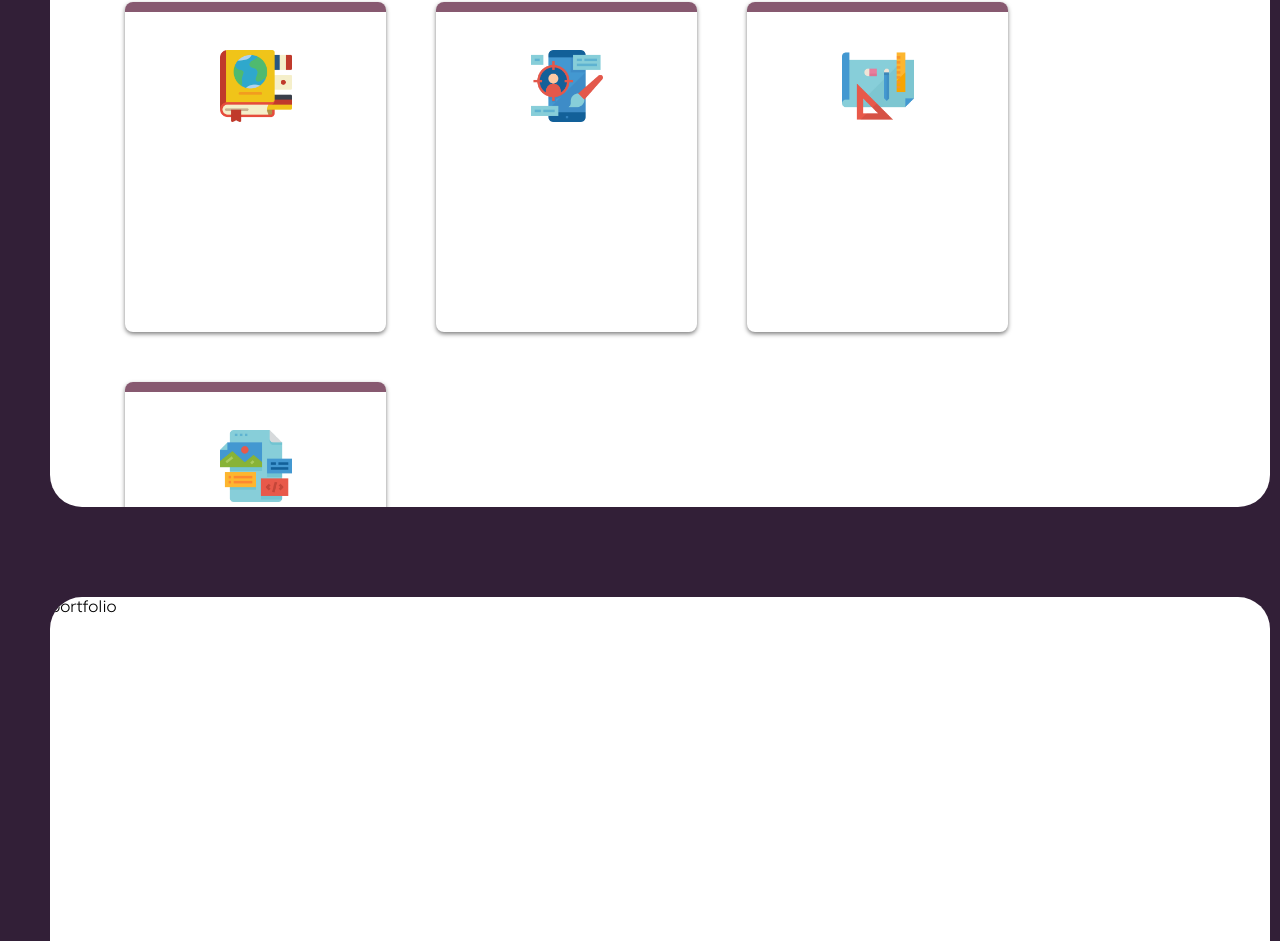
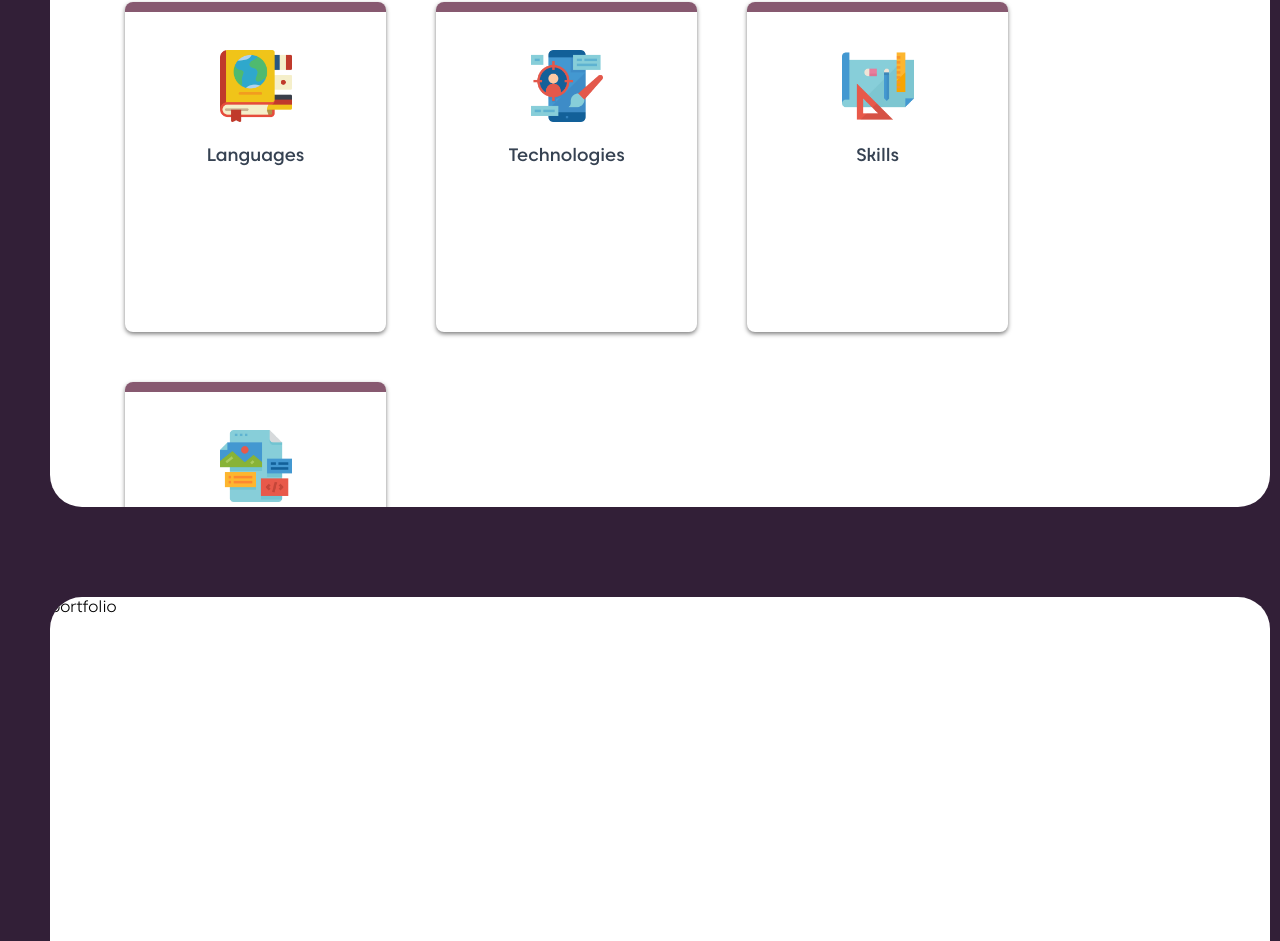
Before and after one commit to MarchCastro/NewPersonalPortfolio, a Vue app: page / in a window 1280 px wide. Shown: the part 1923-2864 px from the top of the page. Built offline with nearby package versions, Linux system fonts and the light colour scheme.

Commit message:
title for each card

```diff
--- a/src/components/ProfessionalBackgroundCard.vue
+++ b/src/components/ProfessionalBackgroundCard.vue
@@ -12,21 +12,36 @@
         <div class="skill-card">
           <div class="top-card-rectangle"></div>
           <img class="card-icon" src="../assets/img/languages.png">
+          <div class="title-card-div">
+            <p class="title-card"> Languages </p>
+          </div>
+          <ul>
+            <li></li>
+          </ul>
         </div>
         <!--Technologies card -->
         <div class="skill-card">
           <div class="top-card-rectangle"></div>
           <img class="card-icon" src="../assets/img/technologies.png">
+          <div class="title-card-div">
+            <p class="title-card"> Technologies </p>
+          </div>
         </div>
         <!--Skills card -->
         <div class="skill-card">
           <div class="top-card-rectangle"></div>
           <img class="card-icon" src="../assets/img/skills1.png">
+          <div class="title-card-div">
+            <p class="title-card"> Skills </p>
+          </div>
         </div>
         <!--Tools card -->
         <div class="skill-card">
           <div class="top-card-rectangle"></div>
           <img class="card-icon" src="../assets/img/code1.png">
+          <div class="title-card-div">
+            <p class="title-card"> Dev. tools </p>
+          </div>
         </div>
       </div>
     </div>
@@ -80,6 +95,25 @@ export default {
     margin-top: 38px
     width: 72px
 
+  .title-card-div
+    margin-top: 10px
+    text-align: center
+    width: auto
+
+  .title-card
+    color: #364252
+    font-family: 'CarosMedium'
+    font-size: 18px
+
+  .subtitle-card-text
+    color: #364252
+    font-family: 'CarosMedium'
+    font-size: 15px
+    margin-left: 110px
+
+  ul
+    list-style: none
+
 
   @media screen and (min-width: 1440px)
 
```
